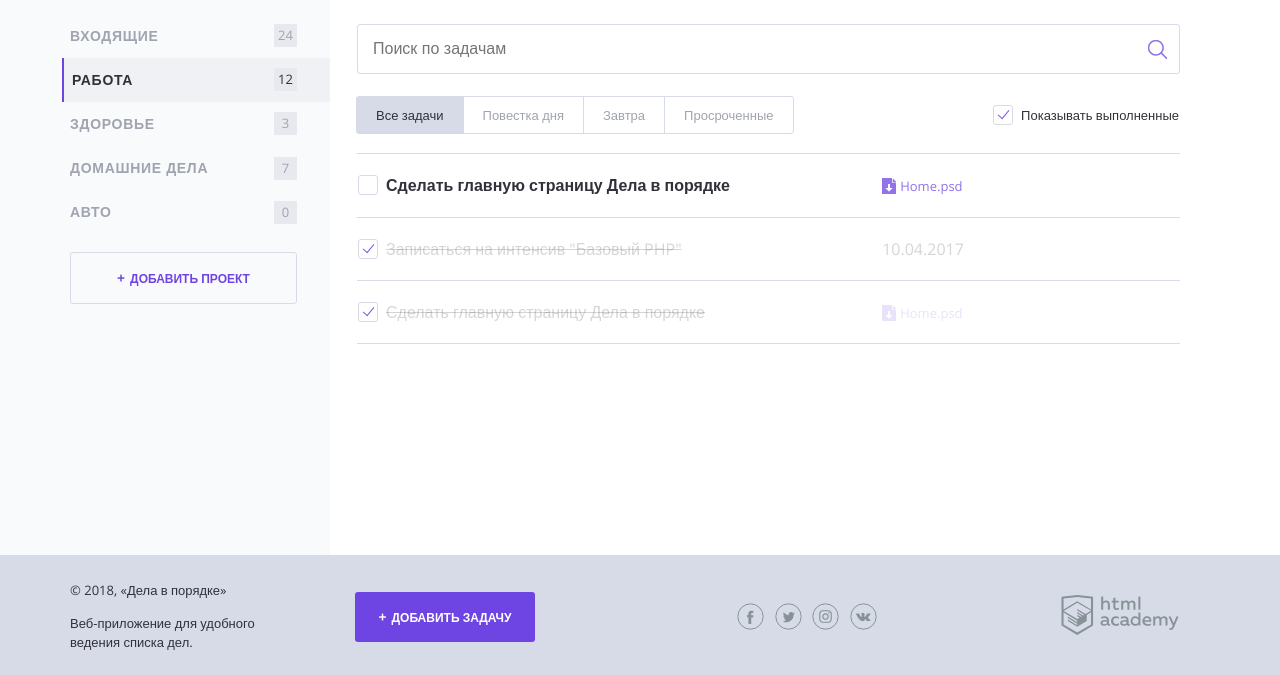
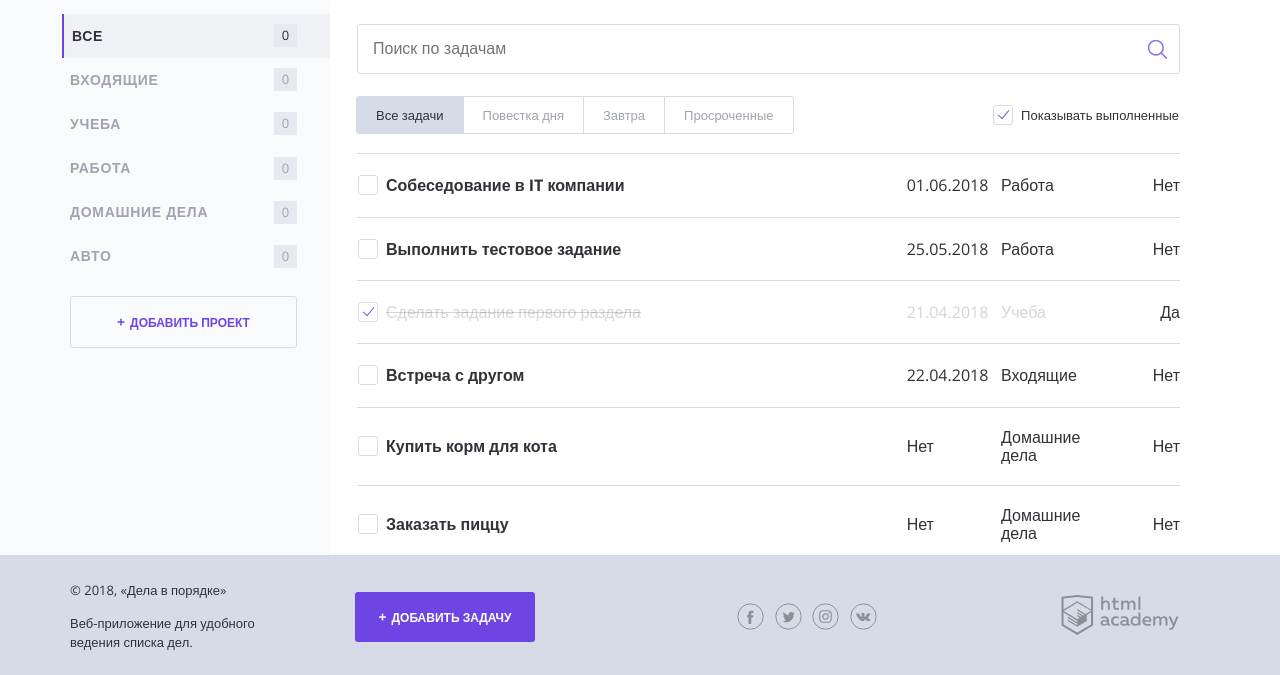
Before and after one commit to punanova1/770779-doingsdone, a PHP site: page / in a window 1280 px wide. Shown: the part 125-800 px from the top of the page. Run offline with PHP 8.4, Linux system fonts and the light colour scheme.

Commit message:
Итерация по массивам

```diff
--- a/index.php
+++ b/index.php
@@ -1,6 +1,21 @@
 <?php
 // показывать или нет выполненные задачи
 $show_complete_tasks = rand(0, 1);
+
+// простой массив проектов
+$project = ["Все", "Входящие", "Учеба", "Работа", "Домашние дела", "Авто"];
+
+// ассоциативные массивы задач
+$task_1 = ['task' => 'Собеседование в IT компании', 'end_date' => '01.06.2018', 'category' => 'Работа', 'complete' => 'Нет' ];
+$task_2 = ['task' => 'Выполнить тестовое задание', 'end_date' => '25.05.2018', 'category' => 'Работа', 'complete' => 'Нет' ];
+$task_3 = ['task' => 'Сделать задание первого раздела', 'end_date' => '21.04.2018', 'category' => 'Учеба', 'complete' => 'Да' ];
+$task_4 = ['task' => 'Встреча с другом', 'end_date' => '22.04.2018', 'category' => 'Входящие', 'complete' => 'Нет' ];
+$task_5 = ['task' => 'Купить корм для кота', 'end_date' => 'Нет', 'category' => 'Домашние дела', 'complete' => 'Нет' ];
+$task_6 = ['task' => 'Заказать пиццу', 'end_date' => 'Нет', 'category' => 'Домашние дела', 'complete' => 'Нет' ];
+
+// двумерный массив из всех задач
+$tasks = array($task_1, $task_2, $task_3, $task_4, $task_5, $task_6);
+
 ?>
 <!DOCTYPE html>
 <html lang="ru">
@@ -46,32 +61,23 @@ $show_complete_tasks = rand(0, 1);
                 <h2 class="content__side-heading">Проекты</h2>
 
                 <nav class="main-navigation">
-                    <ul class="main-navigation__list">
-                        <li class="main-navigation__list-item">
-                            <a class="main-navigation__list-item-link" href="#">Входящие</a>
-                            <span class="main-navigation__list-item-count">24</span>
-                        </li>
-
-                        <li class="main-navigation__list-item main-navigation__list-item--active">
-                            <a class="main-navigation__list-item-link" href="#">Работа</a>
-                            <span class="main-navigation__list-item-count">12</span>
-                        </li>
-
-                        <li class="main-navigation__list-item">
-                            <a class="main-navigation__list-item-link" href="#">Здоровье</a>
-                            <span class="main-navigation__list-item-count">3</span>
-                        </li>
-
-                        <li class="main-navigation__list-item">
-                            <a class="main-navigation__list-item-link" href="#">Домашние дела</a>
-                            <span class="main-navigation__list-item-count">7</span>
-                        </li>
-
-                        <li class="main-navigation__list-item">
-                            <a class="main-navigation__list-item-link" href="#">Авто</a>
+				    <ul class="main-navigation__list">
+					<?php
+						$i=0;
+						$num_count = count($project);
+						while ($i < $num_count) {?>
+                        <li <?php if ($i == 0){ echo "class=\"main-navigation__list-item main-navigation__list-item--active\"";} else {echo "class=\"main-navigation__list-item\"";} ?>>
+                            <a class="main-navigation__list-item-link" href="#">
+								<?php print($project[$i])?>
+							</a>
                             <span class="main-navigation__list-item-count">0</span>
                         </li>
+						<?php
+							$i++;
+						}
+						?>
                     </ul>
+
                 </nav>
 
                 <a class="button button--transparent button--plus content__side-button open-modal"
@@ -95,61 +101,37 @@ $show_complete_tasks = rand(0, 1);
                         <a href="/" class="tasks-switch__item">Просроченные</a>
                     </nav>
 
-                    <label class="checkbox">
+				<label class="checkbox">
                         <!--добавить сюда аттрибут "checked", если переменная $show_complete_tasks равна единице-->
 
 						<?php if ($show_complete_tasks == 1): ?>
 							<input class="checkbox__input visually-hidden show_completed" type="checkbox" checked>
 							<span class="checkbox__text"> Показывать выполненные</span>
 						<?php endif; ?>
-                    </label>
+                </label>
+
                 </div>
 
                 <table class="tasks">
-                    <tr class="tasks__item task">
-                        <td class="task__select">
-                            <label class="checkbox task__checkbox">
-                                <input class="checkbox__input visually-hidden task__checkbox" type="checkbox" value="1">
-                                <span class="checkbox__text">Сделать главную страницу Дела в порядке</span>
-                            </label>
-                        </td>
-
-                        <td class="task__file">
-                            <a class="download-link" href="#">Home.psd</a>
-                        </td>
-
-                        <td class="task__date"></td>
-                    </tr>
-                    <!--показывать следующий тег <tr/>, если переменная $show_complete_tasks==1-->
-					<?php if ($show_complete_tasks == 1): ?>
-							<tr class="tasks__item task task--completed">
+					<?php foreach ($tasks as $key => $val): ?>
+							<tr <?php if ($val['complete'] == "Нет"){ echo "class=\"tasks__item task\"";} else {echo "class=\"tasks__item task task--completed\"";} ?>>
 								<td class="task__select">
 									<label class="checkbox task__checkbox">
-										<input class="checkbox__input visually-hidden" type="checkbox" checked>
-										<span class="checkbox__text">Записаться на интенсив "Базовый PHP"</span>
+										<input class="checkbox__input visually-hidden task__checkbox" type="checkbox" <?php if ($val['complete'] == "Да"){ echo "checked";} ?>>
+										<span class="checkbox__text"><?=$val['task'];?></span>
 									</label>
 								</td>
-								<td class="task__date">10.04.2017</td>
-
+								<td class="task__date">
+									<?=$val['end_date'];?>
+								</td>
+								<td  class="task__date">
+									<?=$val['category'];?>
+								</td>
 								<td class="task__controls">
+									<?=$val['complete'];?>
 								</td>
 							</tr>
-
-					<tr class="tasks__item task task--completed">
-						<td class="task__select">
-							<label class="checkbox task__checkbox">
-								<input class="checkbox__input visually-hidden task__checkbox" type="checkbox" checked>
-								<span class="checkbox__text">Сделать главную страницу Дела в порядке</span>
-									</label>
-						</td>
-
-						<td class="task__file">
-							<a class="download-link" href="#">Home.psd</a>
-						</td>
-
-						<td class="task__date"></td>
-					</tr>
-					<?php endif; ?>
+					<?php endforeach; ?>
                 </table>
             </main>
         </div>
```
